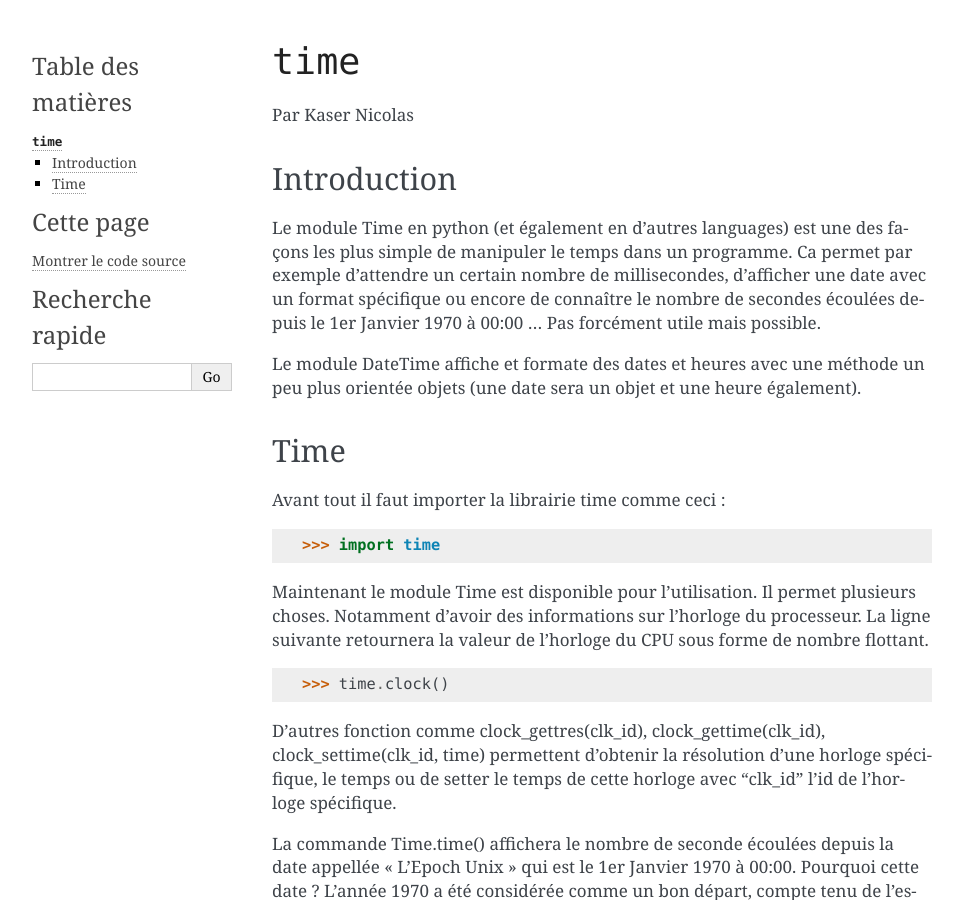
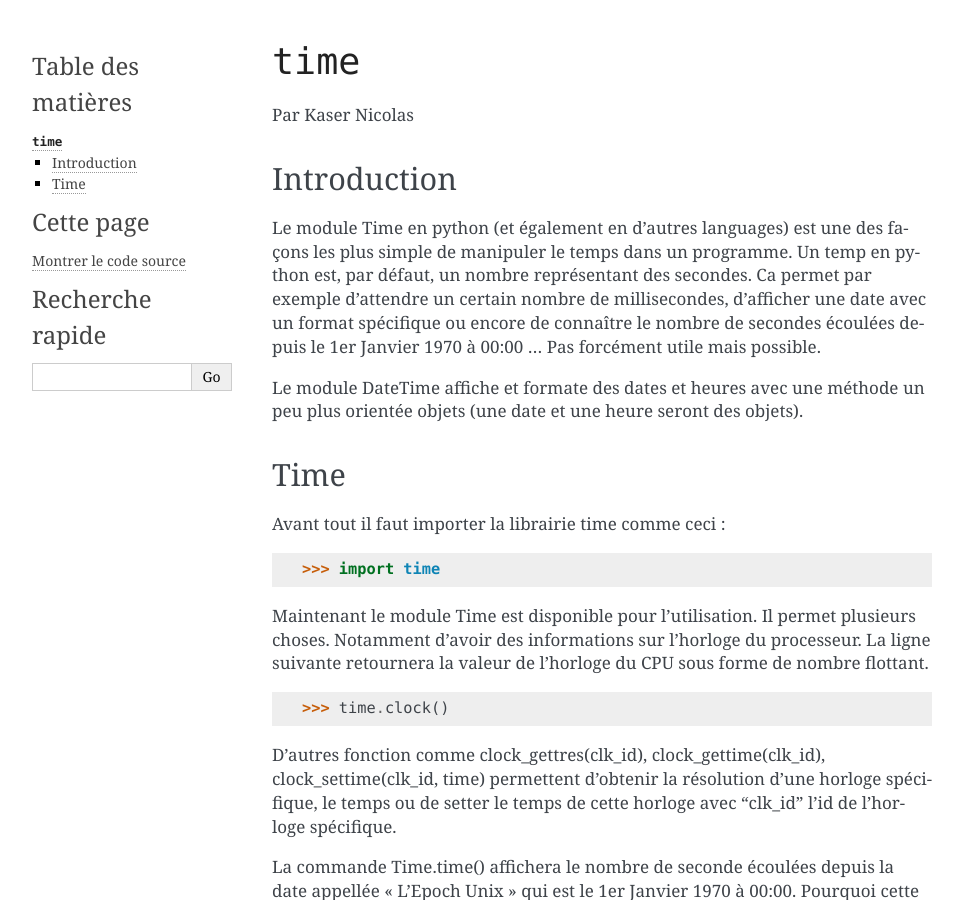
Before and after one commit to HE-Arc/livre-python, a Sphinx documentation site: the page built from source/time/index.rst, in a window 1280 px wide and 900 px high. Shown: the whole window, without its empty margins (148-1111 px from the left). Built offline with Sphinx 7.4.7, drawn with Linux system fonts in a browser that asks for light colours; some of the changed text lies outside the part shown.

Commit message:
Update index.rst

```diff
--- a/source/time/index.rst
+++ b/source/time/index.rst
@@ -10,9 +10,9 @@
 --------------
 Introduction
 --------------
-Le module Time en python (et également en d'autres languages) est une des façons les plus simple de manipuler le temps dans un programme. Ca permet par exemple d'attendre un certain nombre de millisecondes, d'afficher une date avec un format spécifique ou encore de connaître le nombre de secondes écoulées depuis le 1er Janvier 1970 à 00:00 ... Pas forcément utile mais possible.
+Le module Time en python (et également en d'autres languages) est une des façons les plus simple de manipuler le temps dans un programme. Un temp en python est, par défaut, un nombre représentant des secondes. Ca permet par exemple d'attendre un certain nombre de millisecondes, d'afficher une date avec un format spécifique ou encore de connaître le nombre de secondes écoulées depuis le 1er Janvier 1970 à 00:00 ... Pas forcément utile mais possible.
 
-Le module DateTime affiche et formate des dates et heures avec une méthode un peu plus orientée objets (une date sera un objet et une heure également).
+Le module DateTime affiche et formate des dates et heures avec une méthode un peu plus orientée objets (une date et une heure seront des objets).
 
 
 ---------
@@ -128,3 +128,21 @@
 
 
 Affichera : time.struct_time(tm_year=1982, tm_mon=9, tm_mday=4, tm_hour=17, tm_min=6, tm_sec=40, tm_wday=5, tm_yday=247, tm_isdst=1)
+
+
+La fonction Time.mktime(t) fais l'inverse de localtime() en prenant une struct_time en argument et en retournant un nombre de secondes (par rapport à l'Epoch).
+
+Voici un exemple d'utilisation :
+
+
+
+.. code:: python
+>>>t = (2009, 2, 17, 17, 3, 38, 1, 48, 0)
+>>>secs = time.mktime( t )
+>>>print "time.mktime(t) : %f" %  secs
+>>>print "asctime(localtime(secs)): %s" % time.asctime(time.localtime(secs))
+
+Qui retournera le résultat suivant :
+
+time.mktime(t) : 1234915418.000000
+asctime(localtime(secs)): Tue Feb 17 17:03:38 2009
```
